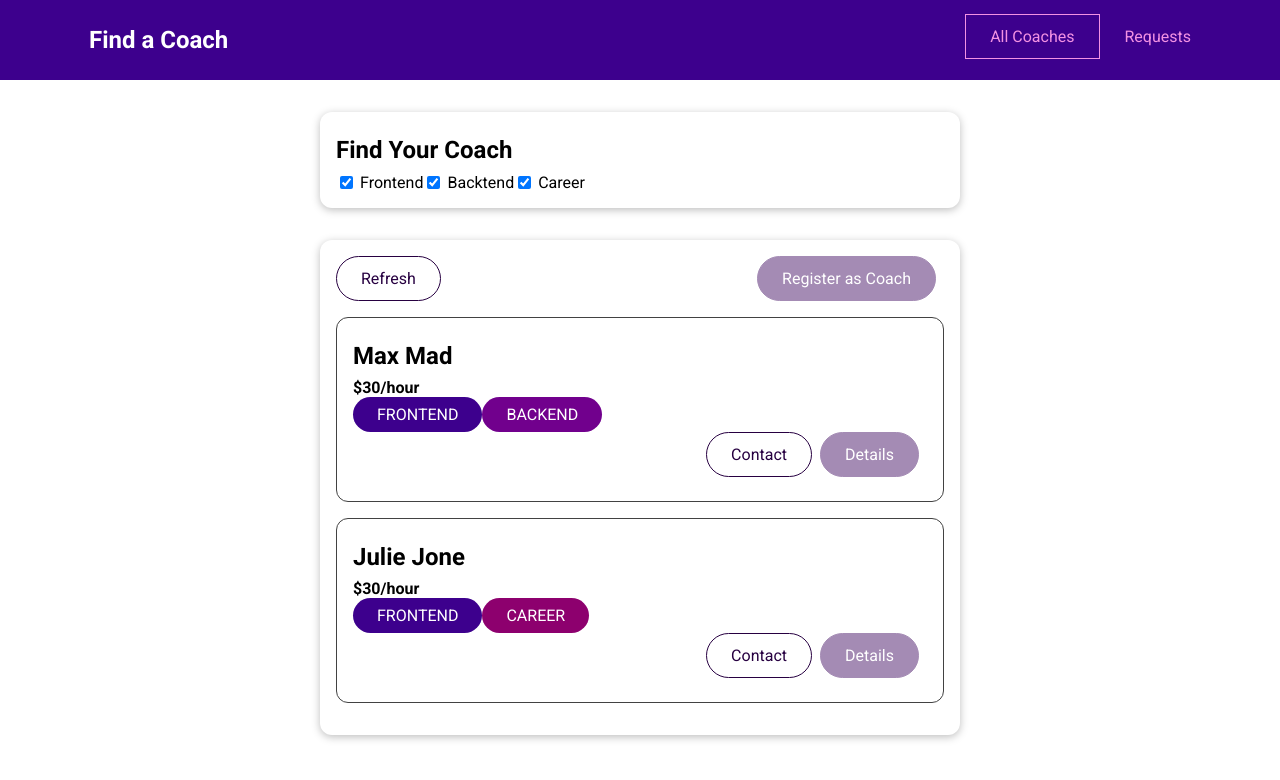
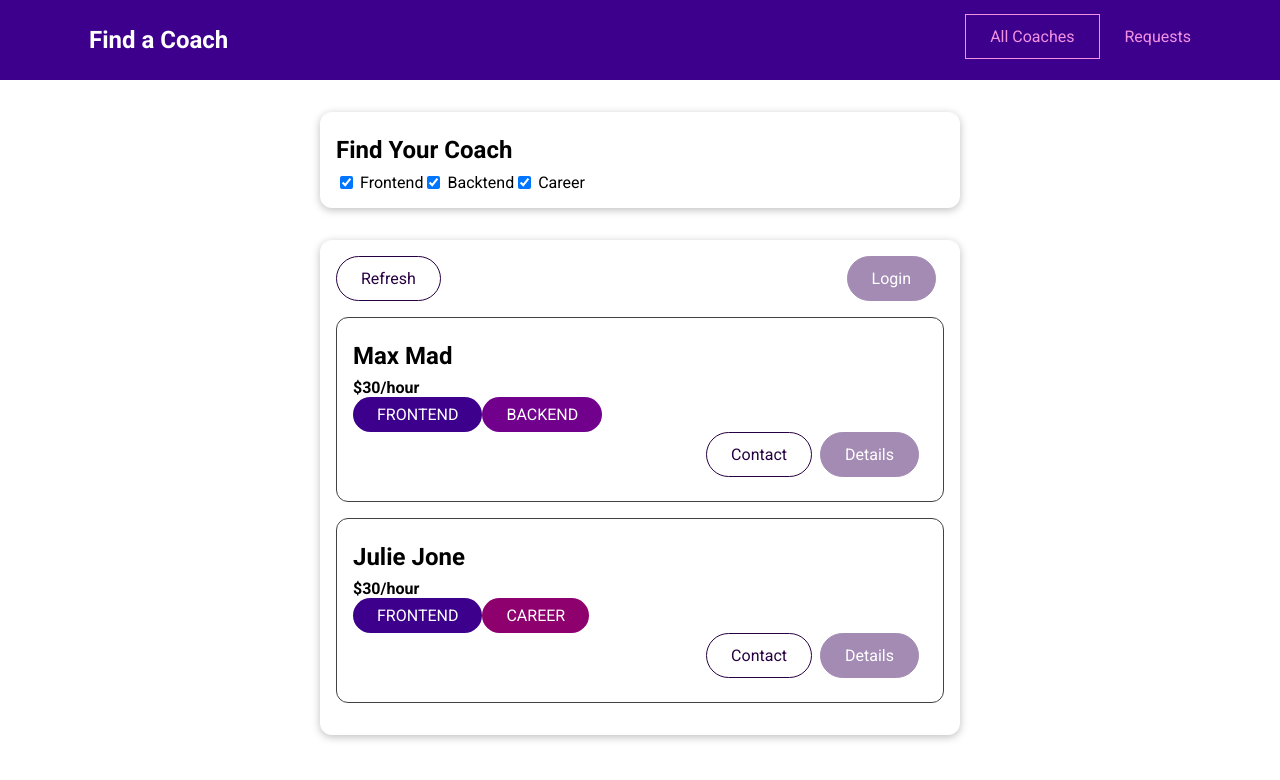
Before and after one commit to sidneyfranciscodev/find-a-coach-vue, a Vue app: page /coaches in a window 1280 px wide. Shown: the top 780 px of the page. Built offline with nearby package versions, Linux system fonts and the light colour scheme.

Commit message:
create isLoggedIn getter and use in CoachesList.vue

```diff
--- a/src/pages/coaches/CoachesList.vue
+++ b/src/pages/coaches/CoachesList.vue
@@ -10,7 +10,8 @@
       <base-card>
         <div class="controls">
           <base-button mode="outline" @click="loadCoach">Refresh</base-button>
-          <base-button v-if="!isCoach && !store.isLoading" link to="/register">Register as Coach</base-button>
+          <base-button v-if="!store.isLoggedIn" to="/auth" link>Login</base-button>
+          <base-button v-if="store.isLoggedIn && !isCoach && !store.isLoading" link to="/register">Register as Coach</base-button>
         </div>
         <div v-if="store.isLoading">
           <base-spinner></base-spinner>
--- a/src/stores/store.js
+++ b/src/stores/store.js
@@ -36,9 +36,6 @@ export const useStore = defineStore('store', {
   getters: {
     hasCoaches: state => state.coaches && state.coaches.length > 0,
     isCoach: state => state.coaches.some(coach => coach.id === state.userId),
-    newCoachId(state) {
-      return 'c' + this.coaches.length + 1;
-    },
     userRequests(state) {
       return state.requests.filter(req => req.coachId === state.userId)
     },
@@ -52,13 +49,15 @@ export const useStore = defineStore('store', {
       const currentTimeStamp = new Date().getTime();
       return (currentTimeStamp - state.lastFetch) / 1000 > 60;
     },
+    isLoggedIn(state) {
+      return !!state.token;
+    },
   },
 
   actions: {
     async registerCoach(data) {
-      const newId = this.newCoachId;
       const newCoach = {
-        id: newId,
+        id: this.userId,
         firstName: data.firstName,
         lastName: data.lastName,
         description: data.description,
```
